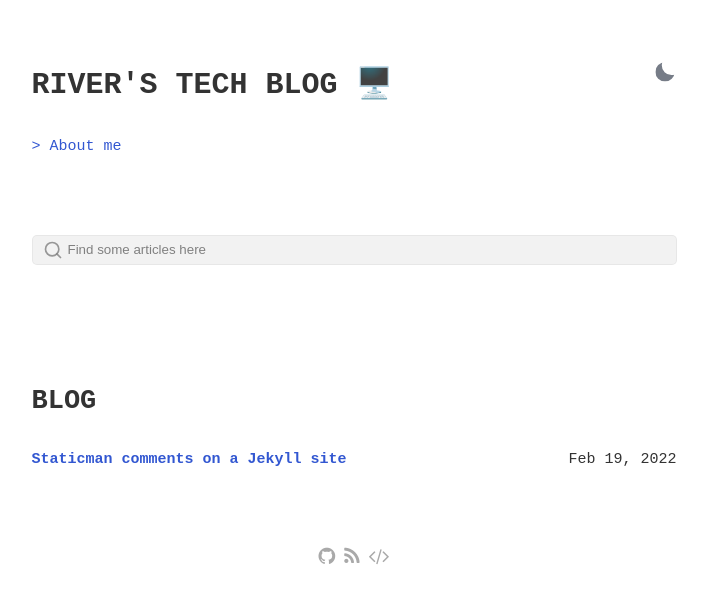
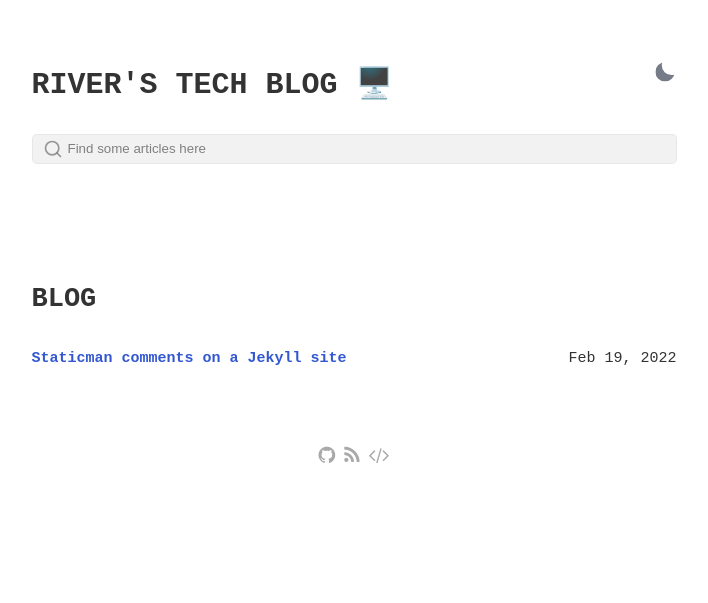
Before and after one commit to riverrevir/riverrevir.github.io, a Jekyll site: the page built from index.html, in a window 1280 px wide. Shown: the top 603 px of the page, without its empty margins (286-994 px from the left). Built offline with Jekyll 4.4.1, drawn with Linux system fonts in a browser that asks for light colours; some web fonts are replaced.

Commit message:
delete bio

```diff
--- a/index.html
+++ b/index.html
@@ -8,17 +8,7 @@ layout: default
             <div></div>
         </button>
     </div>
-    <div class="bio">
-	    {{ site.description }}
-        <p>
-	    <a href="{{ site.url }}{{ site.baseurl }}/about/">> About me</a>
-        </p>
-    </div>
-
-
 </section>
-
-
 
 <div class="search-article">
     <label for="search-input" aria-hidden="true">
```
